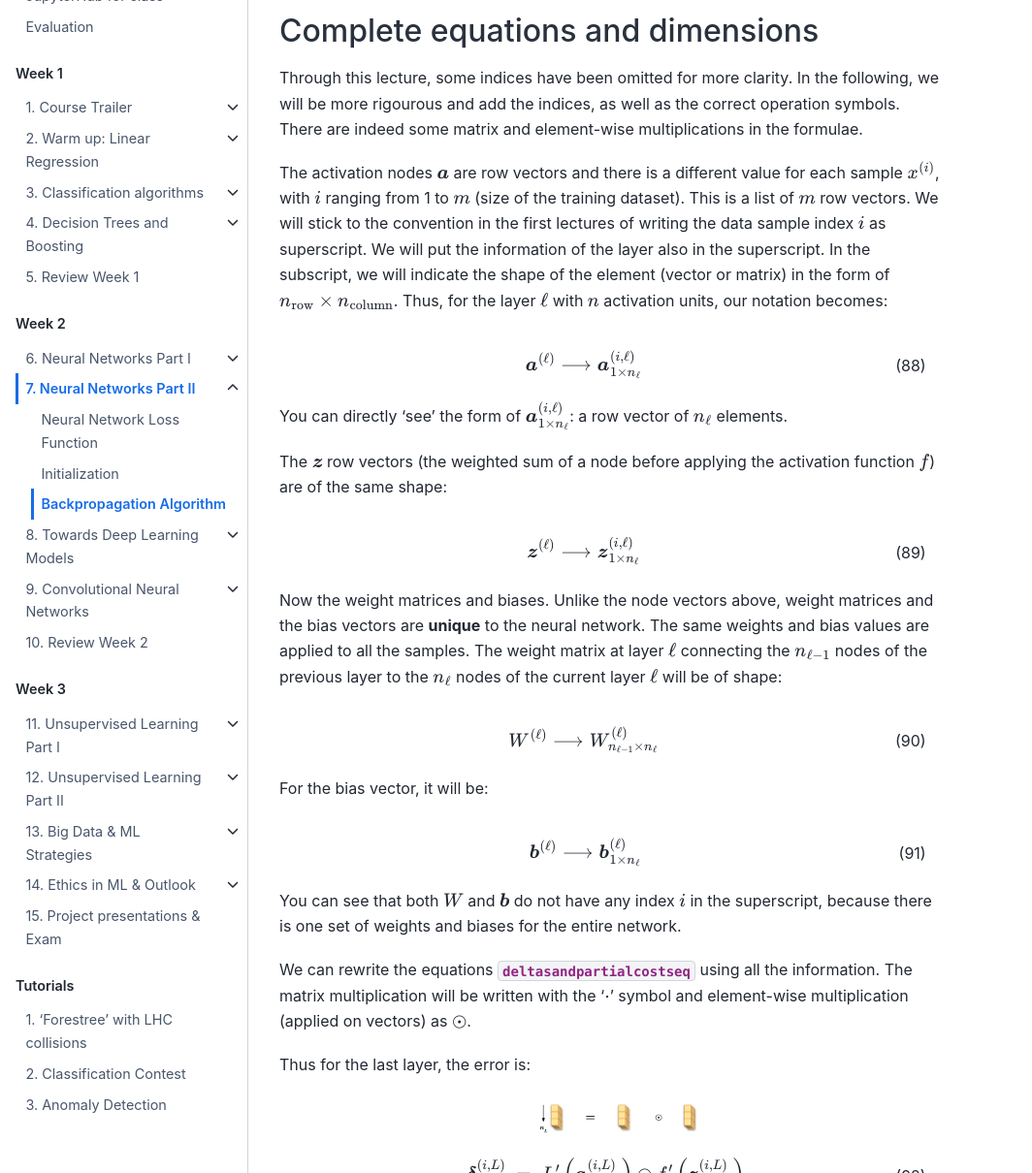
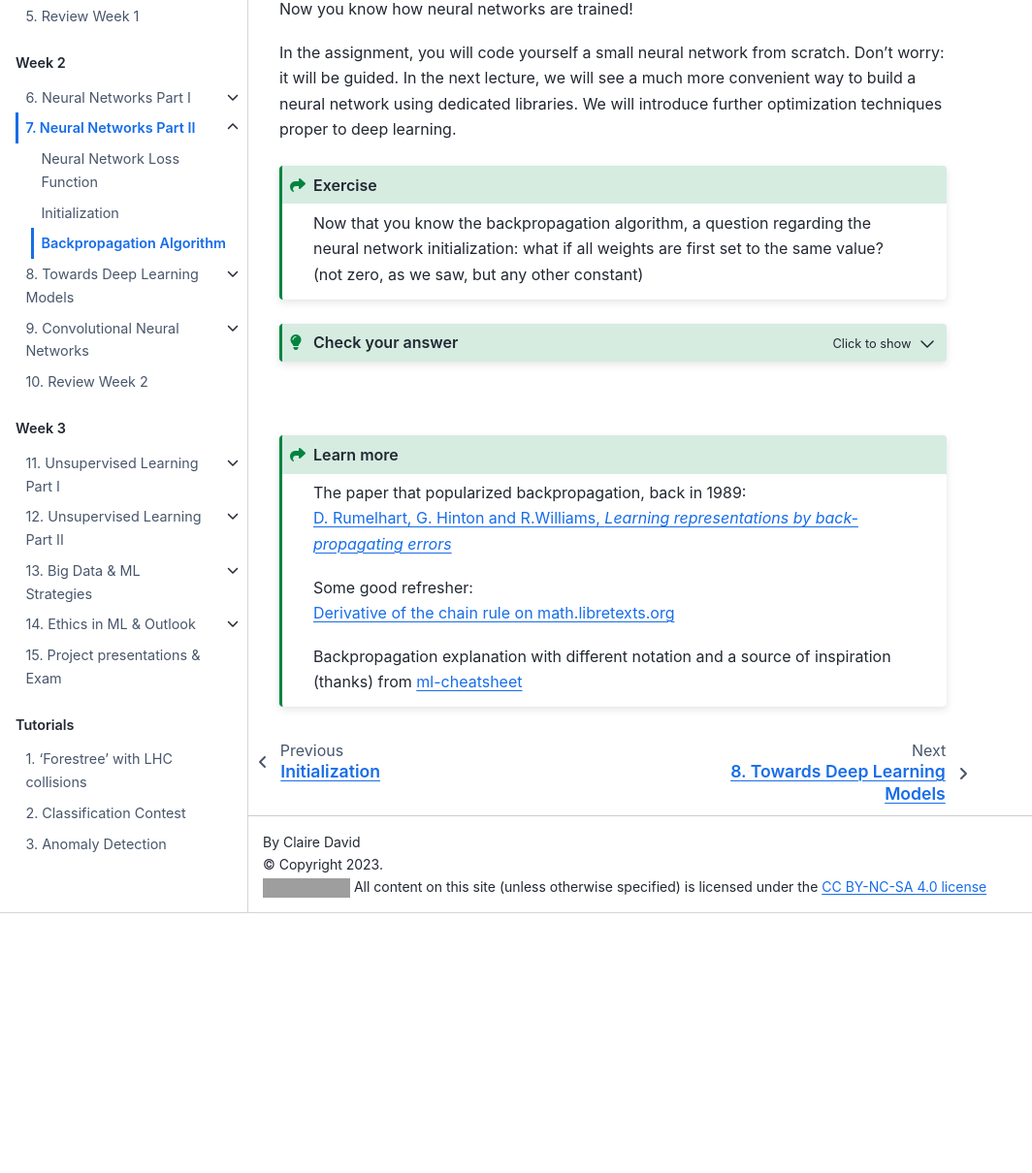
Before and after one commit to clairedavid/intro_to_ml, a Jupyter Book: the page built from week2/NN2_backprop.md, in a window 1280 px wide and 1400 px high, scrolled down 12545 px, cut to the strip 190-1400 px from the top of the window. Shown: the whole strip at 97% size, without its empty margins (0-1064 px from the left). Built offline with Jupyter Book 1.0.4 settings and Sphinx 7.4.7 and the Sphinx Book theme 1.1.4, drawn with Linux system fonts in a browser that asks for light colours; pages that are not in the unit, such as notebooks, are missing from menus; after the commit the page ends 13677 px from its top, so only the background shows below that; some of the changed text lies outside the part shown; grey boxes are pictures that could not be loaded.

Commit message:
Backprop redone for review

`````diff
--- a/week2/NN2_backprop.md
+++ b/week2/NN2_backprop.md
@@ -383,14 +383,14 @@ Looking at Equation {eq}`dCostfirstvectorouterprod`), we will have:
 :label: costWLdeltaL
 \frac{\partial \text { Cost }}{\partial \; W^{(L)}} = \frac{1}{m} \sum_{i=1}^m \; \boldsymbol{a}^{(i, \: L-1)} \otimes \left[ \: \boldsymbol{\delta}^{(i, \; L)} \: \right]^\top
 ```
-In terms of dimensions, the outer product creates a $n_{L-1} \times n_L$ matrix:
+In terms of dimensions, the outer product creates a $n_{L-1} \times n_L$ matrix; this is what we want to get the correct dimensionality on the left hand side:
 
 ```{image} ../images/lec07_tetris_dCostdWlastLayer.png
 :alt: tetris_dCostdWlastLayer
 :width: 90%
 :align: center
 ```
-Note that the derivatives of the cost on the left hand side -- shown in green -- are the result of the summation over the $m$ samples so there is not 'depth' anymore.
+Note that the derivatives of the cost on the left hand side -- shown in green -- are the result of the summation over the $m$ samples so there is no 'depth' anymore.
 
 __Error at the before-last layer__
 From Equation {eq}`dCostbeforelastsimpleeq`, we inject the definition of $\boldsymbol{\delta}^{(i, \; L)}$ and define the error at the before-last layer by adding the terms:
@@ -411,7 +411,7 @@ Moving on backward, we still use Equation {eq}`dCostbeforelastsimpleeq` to expre
 :label: costWLdeltaLminus1
 \frac{\partial \text { Cost }}{\partial \; W^{(L-1)}} = \frac{1}{m} \sum_{i=1}^m \; \boldsymbol{a}^{(i, \: L-2)} \otimes \left[ \: \boldsymbol{\delta}^{(i, \; L-1)} \: \right]^\top
 ```
-And the outer product gives the desired dimension for the left hand size, i.e. a $n_{L-2} \times n_{L-1}$ matrix.
+And the outer product gives the proper dimensions for the left hand size, i.e. a $n_{L-2} \times n_{L-1}$ matrix.
 ```{image} ../images/lec07_tetris_dCostdWlastlastLayer.png
 :alt: lec07_tetris_dCostdWlastlastLayer
 :width: 90%
@@ -538,95 +538,6 @@ __Exit conditions:__
 ````
 
 
-## Complete equations and dimensions
-Through this lecture, some indices have been omitted for more clarity. In the following, we will be more rigourous and add the indices, as well as the correct operation symbols. There are indeed some matrix and element-wise multiplications in the formulae.
-
-The activation nodes $\boldsymbol{a}$ are row vectors and there is a different value for each sample $x^{(i)}$, with $i$ ranging from 1 to $m$ (size of the training dataset). This is a list of $m$ row vectors. We will stick to the convention in the first lectures of writing the data sample index $i$ as superscript. We will put the information of the layer also in the superscript. In the subscript, we will indicate the shape of the element (vector or matrix) in the form of $n_\text{row} \times n_\text{column}$. Thus, for the layer $\ell$ with $n$ activation units, our notation becomes:
-\begin{equation}
-\boldsymbol{a}^{(\ell)} \longrightarrow  \boldsymbol{a}^{(i,\ell)}_{1 \times n_\ell}
-\end{equation}
-You can directly 'see' the form of $\boldsymbol{a}^{(i,\ell)}_{1 \times n_\ell}$: a row vector of $n_\ell$ elements.
-
-The $\boldsymbol{z}$ row vectors (the weighted sum of a node before applying the activation function $f$) are of the same shape:
-\begin{equation}
-\boldsymbol{z}^{(\ell)} \longrightarrow \boldsymbol{z}^{(i,\ell)}_{1 \times n_\ell}
-\end{equation}
-
-Now the weight matrices and biases. Unlike the node vectors above, weight matrices and the bias vectors are __unique__ to the neural network. The same weights and bias values are applied to all the samples. The weight matrix at layer $\ell$ connecting the $n_{\ell-1}$ nodes of the previous layer to the $n_{\ell}$ nodes of the current layer $\ell$ will be of shape:
-\begin{equation}
-W^{(\ell)}  \longrightarrow  W^{(\ell)}_{n_{\ell-1} \times n_{\ell}}
-\end{equation}
-For the bias vector, it will be:
-\begin{equation}
-\boldsymbol{b}^{(\ell)}  \longrightarrow \boldsymbol{b}^{(\ell)}_{1 \times n_\ell}
-\end{equation}
-
-You can see that both $W$ and $\boldsymbol{b}$ do not have any index $i$ in the superscript, because there is one set of weights and biases for the entire network.
-
-We can rewrite the equations {eq}`deltasandpartialcostseq` using all the information. The matrix multiplication will be written with the '$\cdot$' symbol and element-wise multiplication (applied on vectors) as $\odot$.
-
-Thus for the last layer, the error is:
-
-```{image} ../images/lec07_tetris_deltaLayerL.png
-:alt: tetrominoDeltaL
-:width: 50%
-:align: center
-```
-```{math}
-:label: deltaLastFullEq
-\qquad \; \boldsymbol{\delta}^{(i,L)}_{1 \times n_L} =\; L^{\prime}\left(\boldsymbol{a}^{(i,L)}_{1 \times n_L}\right) \odot f^{\prime}\left(\boldsymbol{z}^{(i,L)}_{1 \times n_L}\right)
-```
-It is an element-wise multiplication of two row vectors. The schematics on top of the equation shows the dimension of the terms. As they are lists with a value for each data sample, and we already use the left/right and up/down directions for matrix and vector operations, the $i$ index is here the 'depth'. In the schematics, it is represented as piled up Tetris-like tetrominos; here only a few data samples (sheets) are represented for illustrative purposes.
-
-The derivative of the cost is:
-```{image} ../images/lec07_tetris_dCostdWlastLayer.png
-:alt: tetrominodCostLast
-:width: 50%
-:align: center
-```
-&nbsp;
-```{math}
-:label: dCostdWLastFullEq
-\qquad  \qquad \; \frac{\partial \text {Cost}}{\partial W^{(L)}_{n_{L-1} \times n_{L}}} = \; \frac{1}{m} \; \sum_{i=1}^m \; \left(\boldsymbol{a}^{(i,L-1)}_{1 \times n_{L-1}}\right)^T \cdot \boldsymbol{\delta}^{(i,L)}_{1 \times n_L}
-```
-&nbsp;
-Dimension-wise, the partial derivatives of the cost should be of the same size of the associated weight matrix, as it will be substracted from that weight matrix. So it makes sense in the end to have a matrix created. It is done via the product of a column vector (recall the derivative turns row into column vectors) times a row vector.
-&nbsp;
-
-For the before-last layer, the error is:
-```{image} ../images/lec07_tetris_deltaLayerLminus1.png
-:alt: tetrominoDeltaLminusOne
-:width: 50%
-:align: center
-```
-&nbsp;
-```{math}
-:label: deltaBeforeLastFullEq
-\qquad  \qquad \boldsymbol{\delta}^{(i,L-1)}_{1 \times n_{L-1}} = \; \left[ \; \boldsymbol{\delta}^{(i,L)}_{1 \times n_L}     \cdot\;  \left(W^{(L)}_{n_{L-1} \times n_{L}} \right)^T \right] \odot\; f'\left(\boldsymbol{z}^{(i,L-1)}_{1 \times n_{L-1}}\right)
-```
-&nbsp;
-
-The derivatives of the cost is thus:
-```{image} ../images/lec07_tetris_dCostdWlastlastLayer.png
-:alt: tetrominodCostBeforeLast
-:width: 50%
-:align: center
-```
-&nbsp;
-```{math}
-:label: dCostdWBeforeLastFullEq
-\qquad  \qquad \frac{\partial \text {Cost}}{\partial W^{(L-1)}_{n_{L-2} \times n_{L-1}}} = \; \frac{1}{m} \; \sum_{i=1}^m \; \left(\boldsymbol{a}^{(i,L-2)}_{1 \times n_{L-2}}\right)^T \cdot \boldsymbol{\delta}^{(i,L-1)}_{1 \times n_{L-1}}
-```
-
-
-
-
-&nbsp;
-
-That's it for the math.
-
-&nbsp;
-
 Now you know how neural networks are trained!
 
 
`````
